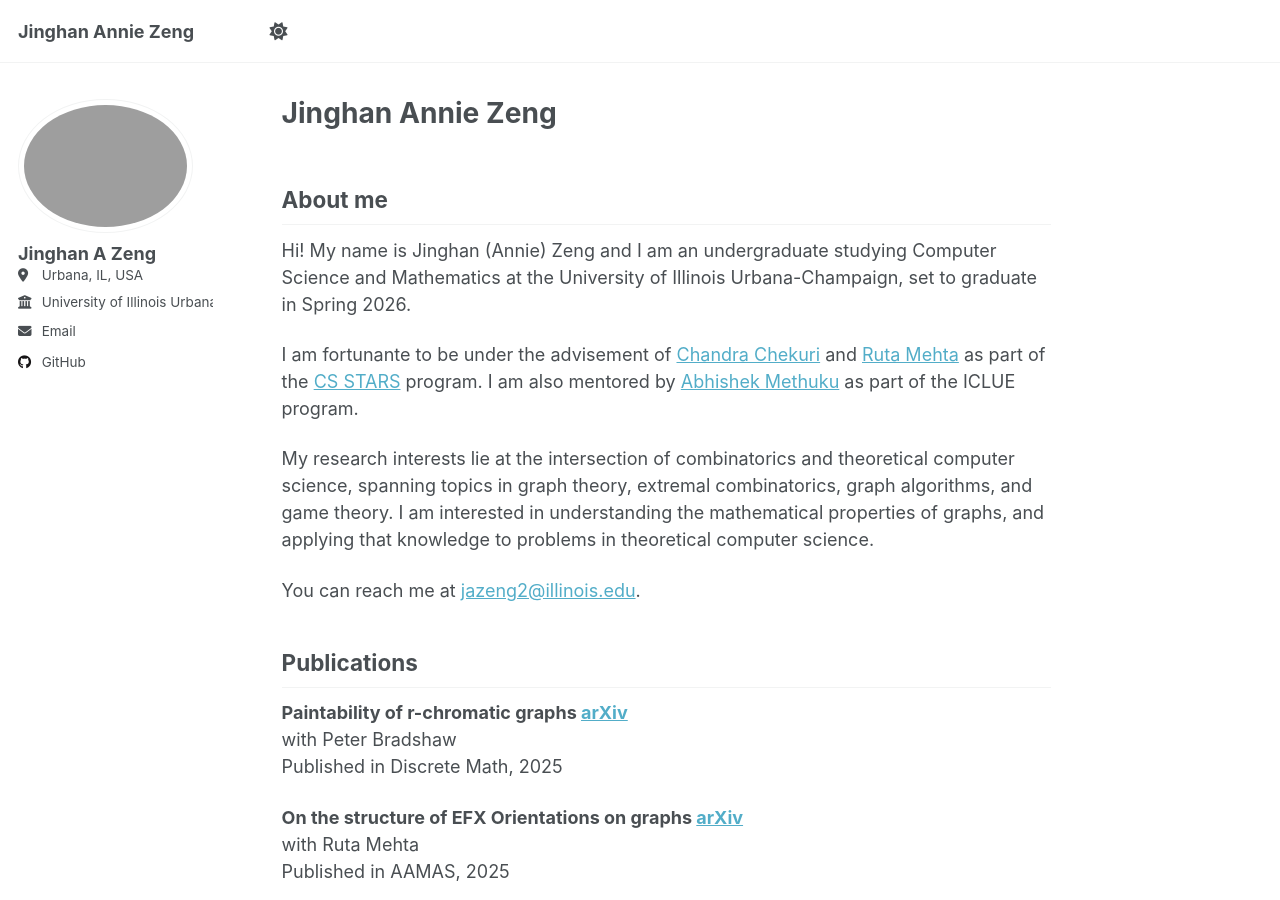
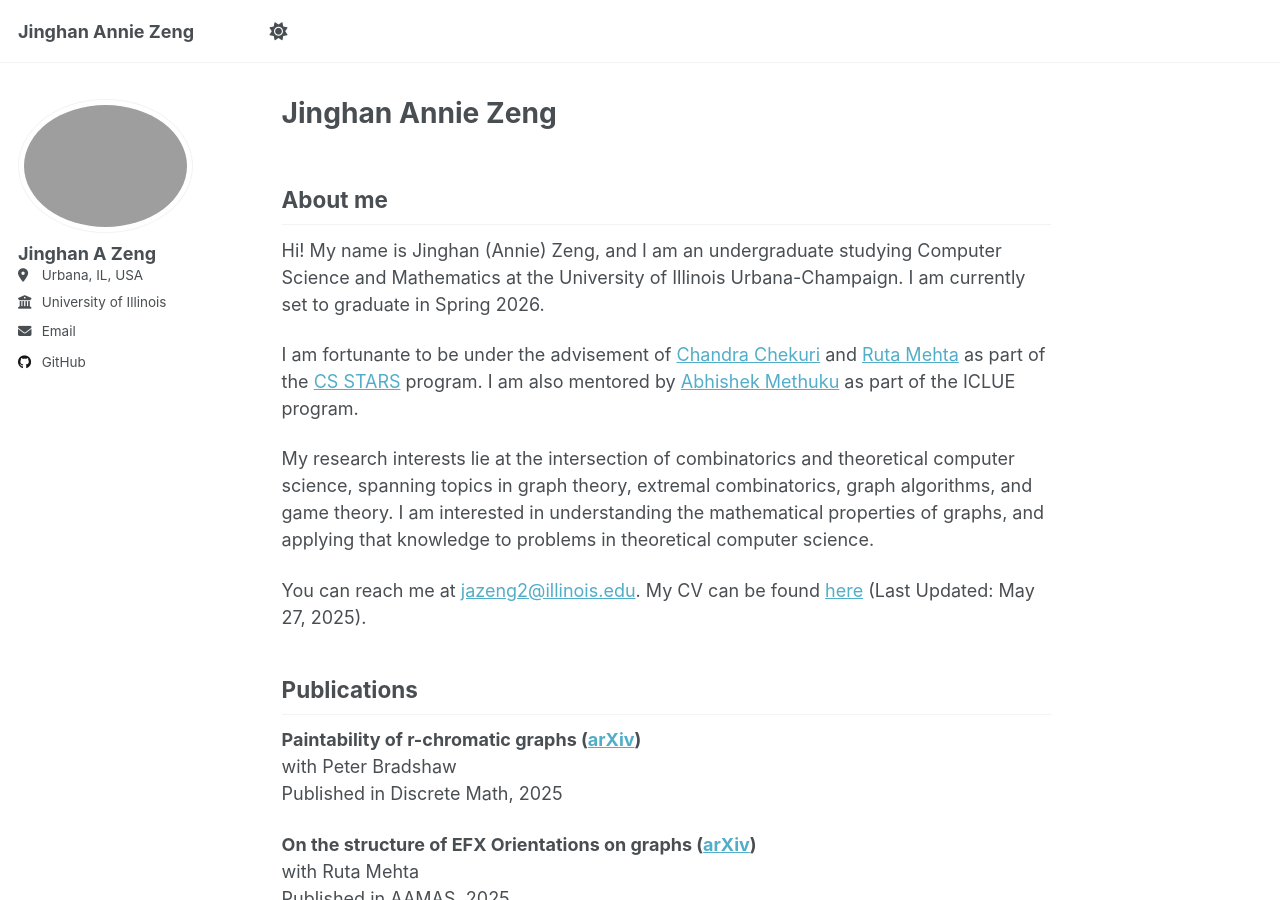
Before and after one commit to jazeng2/jazeng2.github.io, a Jekyll site: the page built from _pages/about.md, in a window 1280 px wide and 900 px high. Built offline with Jekyll 4.4.1, drawn with Linux system fonts in a browser that asks for light colours.

Commit message:
added cv

```diff
--- a/_config.yml
+++ b/_config.yml
@@ -27,7 +27,7 @@ author:
   pronouns         : # example: "she/her"
   bio              : #"Short biography for the left-hand sidebar"
   location         : "Urbana, IL, USA"
-  employer         : "University of Illinois Urbana-Champaign"
+  employer         : "University of Illinois"
   uri              : # URL
   email            : "jazeng2@illinois.edu"
 
--- a/_pages/about.md
+++ b/_pages/about.md
@@ -10,21 +10,21 @@ redirect_from:
 About me
 ------
 
-Hi! My name is Jinghan (Annie) Zeng and I am an undergraduate studying Computer Science and Mathematics at the University of Illinois Urbana-Champaign, set to graduate in Spring 2026.
+Hi! My name is Jinghan (Annie) Zeng, and I am an undergraduate studying Computer Science and Mathematics at the University of Illinois Urbana-Champaign. I am currently set to graduate in Spring 2026.
 
 I am fortunante to be under the advisement of [Chandra Chekuri](https://chekuri.cs.illinois.edu/) and [Ruta Mehta](https://rutamehta.cs.illinois.edu/) as part of the [CS STARS](https://siebelschool.illinois.edu/broadening-participation-computing/programs/csambassadors) program. I am also mentored by [Abhishek Methuku](https://sites.google.com/view/abhishekmethuku/home) as part of the ICLUE program.
 
 My research interests lie at the intersection of combinatorics and theoretical computer science, spanning topics in graph theory, extremal combinatorics, graph algorithms, and game theory. I am interested in understanding the mathematical properties of graphs, and applying that knowledge to problems in theoretical computer science.
 
-You can reach me at [jazeng2@illinois.edu](jazeng2@illinois.edu).
+You can reach me at [jazeng2@illinois.edu](jazeng2@illinois.edu). My CV can be found [here](https://jazeng2.github.io/files/cv.pdf) (Last Updated: May 27, 2025).
 
 Publications
 ------
-**Paintability of r-chromatic graphs [arXiv](https://arxiv.org/abs/2403.11888)**\
+**Paintability of r-chromatic graphs ([arXiv](https://arxiv.org/abs/2403.11888))**\
 with Peter Bradshaw\
 Published in Discrete Math, 2025
 
-**On the structure of EFX Orientations on graphs [arXiv](https://arxiv.org/abs/2404.13527)**\
+**On the structure of EFX Orientations on graphs ([arXiv](https://arxiv.org/abs/2404.13527))**\
 with Ruta Mehta\
 Published in AAMAS, 2025
 
```
Also changed, not shown: 2 other files.
